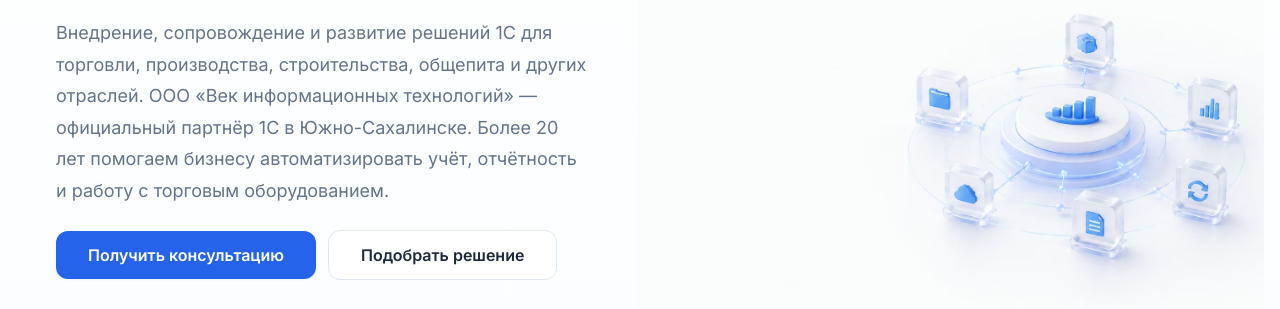
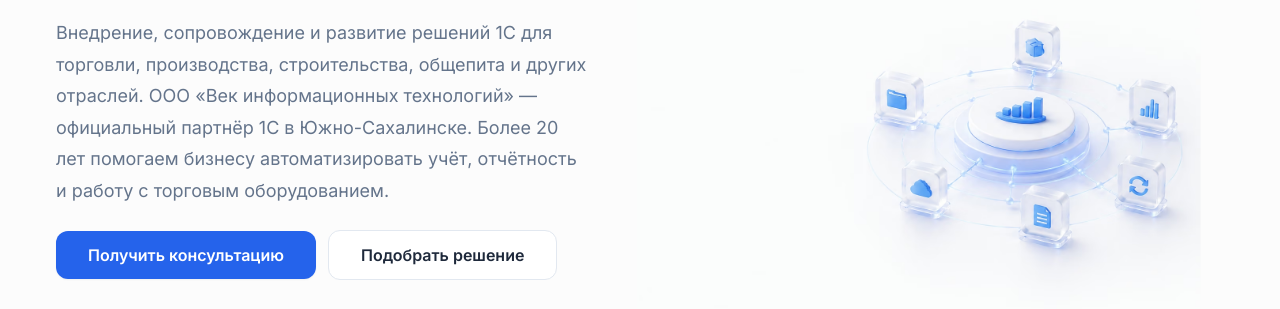
Before and after one commit to aleksandrazayac-ai/vit-website, a plain HTML site: page pages/index.html in a window 1280 px wide. Shown: the part 311-620 px from the top of the page. Drawn offline with Linux system fonts and the light colour scheme.

Commit message:
дизайн херо всех страниw исправление 15/01

```diff
--- a/css/pages.css
+++ b/css/pages.css
@@ -3,7 +3,7 @@
   position: relative;
   padding-block: var(--space-12) var(--space-10);
   overflow: hidden;
-  background: linear-gradient(180deg, #ffffff 0%, #fbfdff 100%);
+  background: #fcfcfc;
 }
 
 .hero__container {
@@ -68,13 +68,14 @@
 .hero__visual picture {
   display: block;
   width: 100%;
-  height: 100%;
 }
 
 .hero__visual img {
   display: block;
   width: 100%;
   height: auto;
+  object-fit: contain;
+  object-position: center;
 }
 
 .hero-illustration {
@@ -342,23 +343,21 @@
   }
 
   .hero__visual {
-    --hero-bleed: max(var(--space-4), (100vw - var(--container-max)) / 2);
-    align-self: stretch;
-    min-height: 100%;
-    margin-right: calc(-1 * var(--hero-bleed));
-    width: calc(100% + var(--hero-bleed));
+    align-self: center;
+    width: 100%;
+    max-width: 100%;
+    margin: 0;
   }
 
   .hero__visual picture {
-    min-height: 100%;
+    transform: translateX(-3%);
   }
 
   .hero__visual img {
     width: 100%;
-    height: 100%;
-    min-height: 420px;
+    height: auto;
     object-fit: contain;
-    object-position: center right;
+    object-position: center;
   }
 
   .hero-bento {
@@ -387,9 +386,8 @@
     grid-template-columns: minmax(0, 1fr) minmax(520px, 1.1fr);
   }
 
-  .hero__visual img {
-    min-height: 480px;
-    object-position: center right;
+  .hero__visual picture {
+    transform: translateX(-4%);
   }
 }
 
@@ -431,6 +429,10 @@
     max-width: none;
     margin: 0;
     order: 2;
+  }
+
+  .hero__visual picture {
+    transform: none;
   }
 
   .hero__visual img {
```
